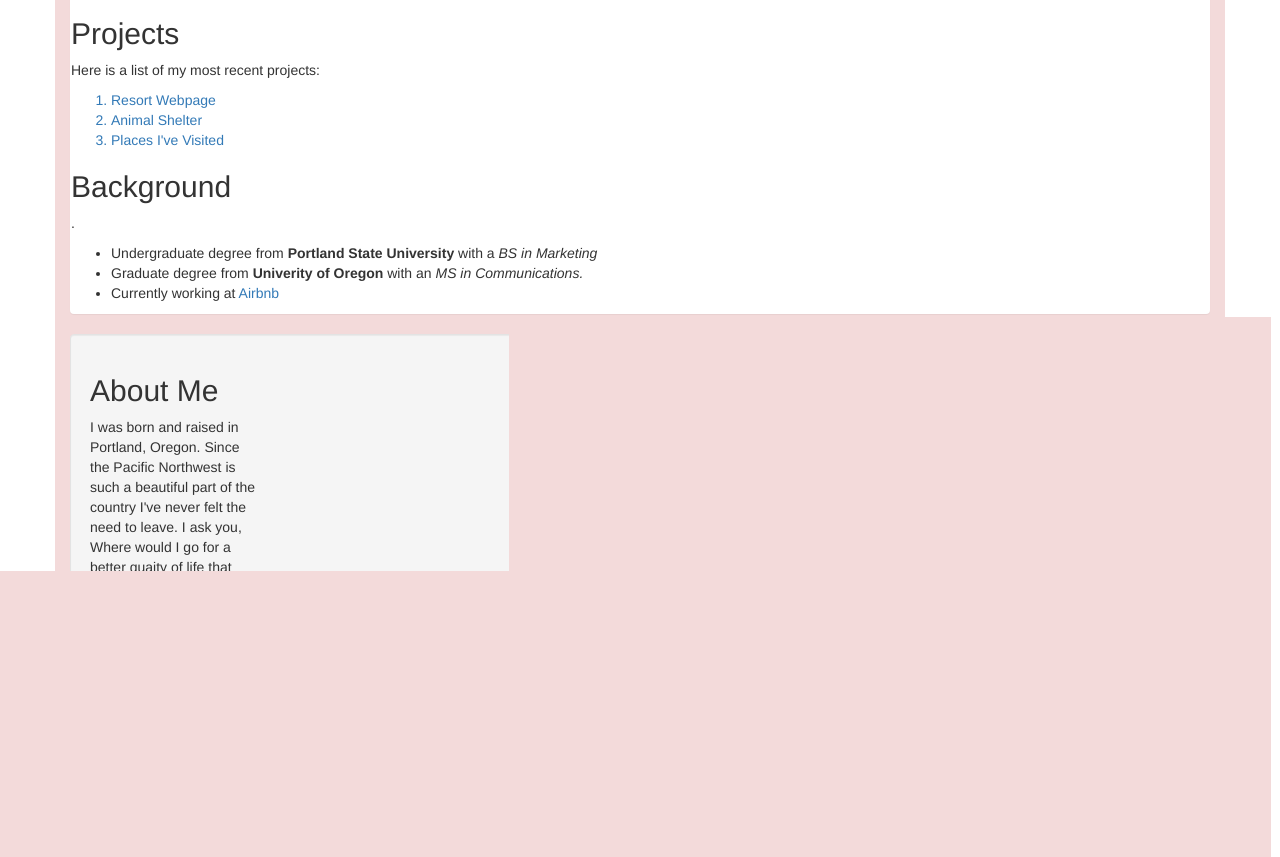
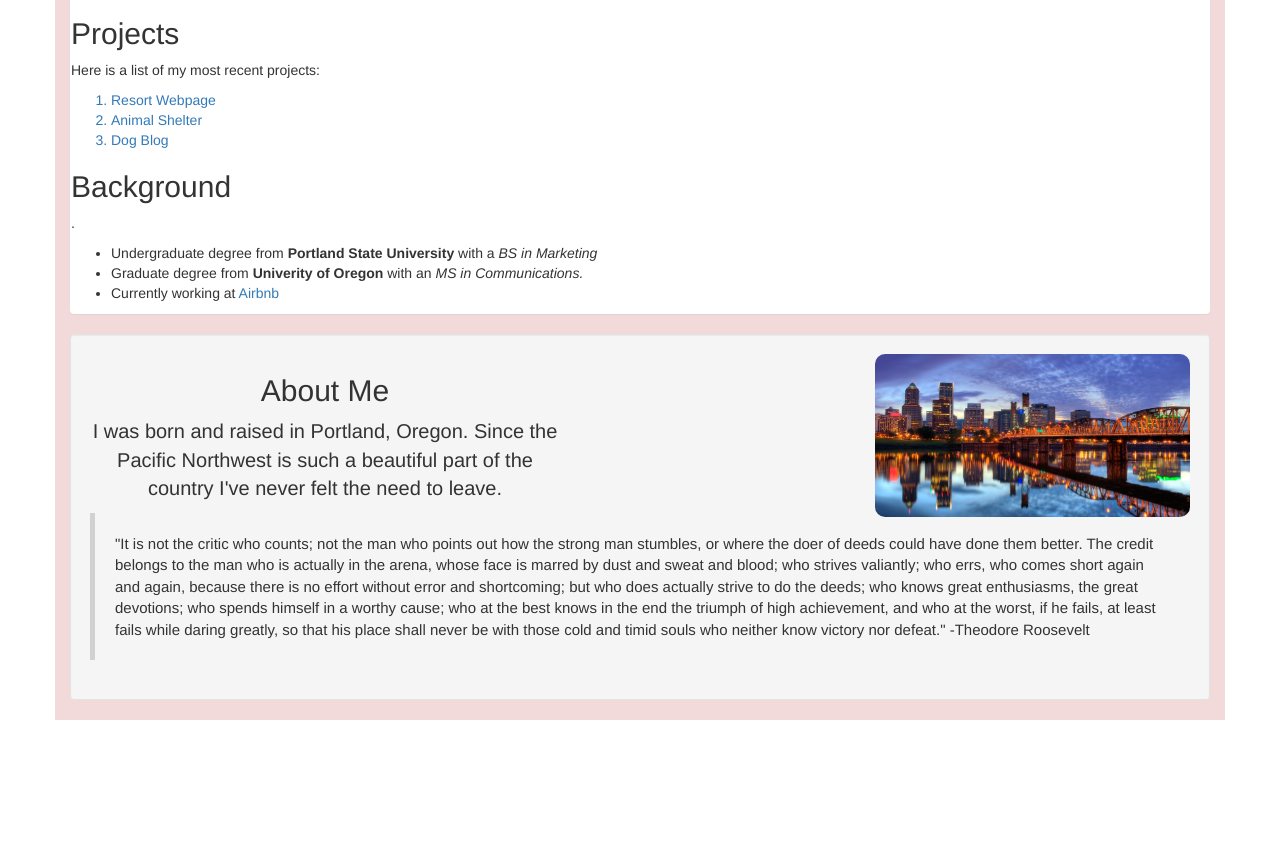
Before and after one commit to Lieghti/portfolio-landing-page, a plain HTML site: page index.html in a window 1280 px wide. Shown: the part 700-1557 px from the top of the page. After the commit the page ends 1420 px from the top, so only its background shows below. Drawn offline with Linux system fonts and the light colour scheme.

Commit message:
change some small things in the stylesheet and clean up some code in the index.

```diff
--- a/css/styles.css
+++ b/css/styles.css
@@ -15,8 +15,8 @@ img {
 }
 .portland img {
   width: 50%;
-  margin: 0px;
-  padding: 0px;
+  margin-left: -300px;
+
 }
 h3 {
   font-size: 30px;
@@ -31,5 +31,10 @@ h2 {
   background-color: #F3DADA;
 }
 blockquote {
+  font-size: 15px;
   padding: 20px;
 }
+.about {
+  text-align: center;
+  font-size: 20px;
+}
--- a/index.html
+++ b/index.html
@@ -17,9 +17,9 @@
         <span style="background-color:#EAC2D4"><h3>Projects</h3></span>
         <p>Here is a list of my most recent projects:</p>
         <ol>
-          <a href="#"><li>Resort Webpage</li></a>
-          <a href="#"><li>Animal Shelter</li></a>
-          <a href="#"><li>Places I've Visited</li></a>
+          <a href="https://github.com/Lieghti/resortwebpage"><li>Resort Webpage</li></a>
+          <a href="https://github.com/Lieghti/animal-shelter"><li>Animal Shelter</li></a>
+          <a href="https://github.com/Lieghti/dog-blog"><li>Dog Blog</li></a>
         </ol>
         <h3>Background</h3>
         <p>.</p>
@@ -37,7 +37,7 @@
 
         <div class="about">
           <h3>About Me</h3>
-        <p>I was born and raised in Portland, Oregon. Since the Pacific Northwest is such a beautiful part of the country I've never felt the need to leave. I ask you, Where would I go for a better quaity of life that right here? I'll wait..</p>
+          <p>I was born and raised in Portland, Oregon. Since the Pacific Northwest is such a beautiful part of the country I've never felt the need to leave.</p>
         </div>
         <div class="blockquote">
           <blockquote cite="http://www.theodore-roosevelt.com/trsorbonnespeech.html">
```
Lines whose indentation alone changed are shown as unchanged.
